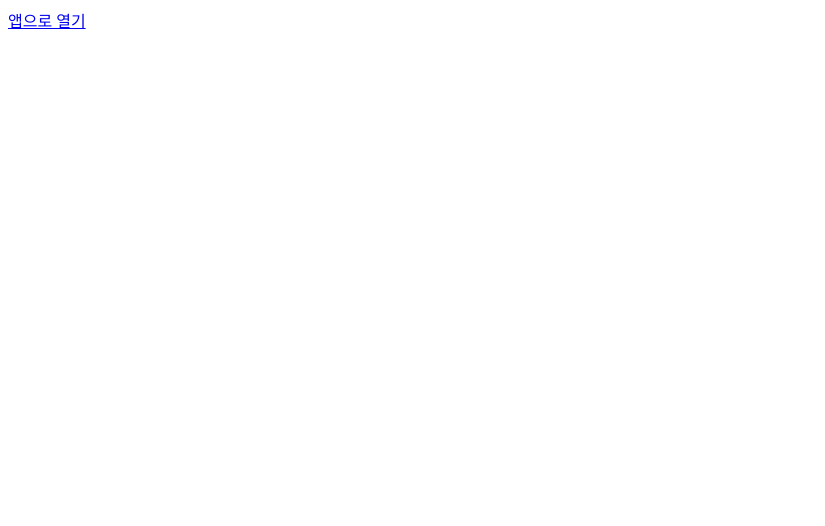
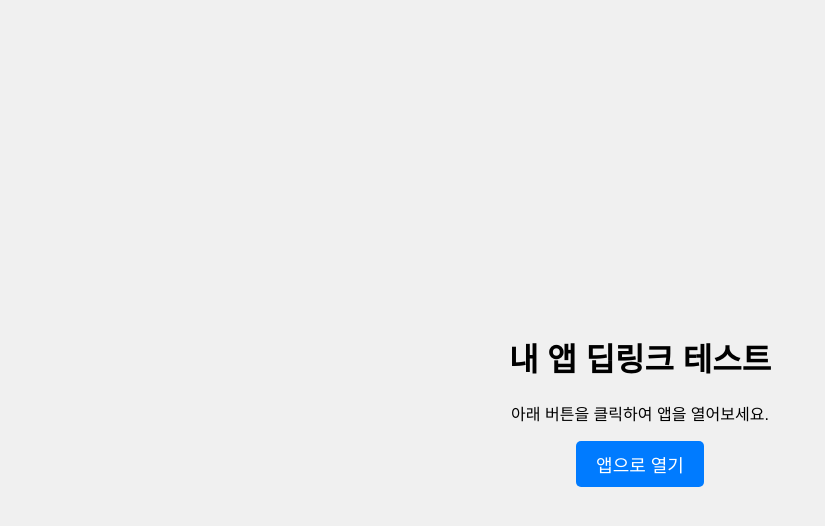
Before and after one commit to tangoOptonics/tangoOptonics.github.io, a plain HTML site: page deeplink.html in a window 1280 px wide. Shown: the whole page, without its empty margins (0-825 px from the left). Drawn offline with Linux system fonts and the light colour scheme.

Commit message:
Update deeplink.html

```diff
--- a/deeplink.html
+++ b/deeplink.html
@@ -1,10 +1,52 @@
-<script>
-function openApp() {
-    window.location.href = "https://tangooptonics.github.io/?content=someValue";
-    setTimeout(function() {
-        window.location.href = "https://play.google.com/store/apps/details?id=your.package.name";
-    }, 500);
-}
-</script>
+<!DOCTYPE html>
+<html lang="ko">
+<head>
+    <meta charset="UTF-8">
+    <meta name="viewport" content="width=device-width, initial-scale=1.0">
+    <title>내 앱 딥링크 테스트</title>
+    <style>
+        body {
+            font-family: Arial, sans-serif;
+            display: flex;
+            justify-content: center;
+            align-items: center;
+            height: 100vh;
+            margin: 0;
+            background-color: #f0f0f0;
+        }
+        .container {
+            text-align: center;
+        }
+        .btn {
+            display: inline-block;
+            padding: 10px 20px;
+            background-color: #007bff;
+            color: white;
+            text-decoration: none;
+            border-radius: 5px;
+            font-size: 18px;
+        }
+    </style>
+</head>
+<body>
+    <div class="container">
+        <h1>내 앱 딥링크 테스트</h1>
+        <p>아래 버튼을 클릭하여 앱을 열어보세요.</p>
+        <a href="https://tangooptonics.github.io/?content=testValue" class="btn" id="openApp">앱으로 열기</a>
+    </div>
 
-<a href="#" onclick="openApp();">앱으로 열기</a>
+    <script>
+    document.getElementById('openApp').addEventListener('click', function(e) {
+        e.preventDefault();
+        var appUrl = "https://tangooptonics.github.io/?content=testValue";
+        var playStoreUrl = "https://play.google.com/store/apps/details?id=your.package.name";
+
+        window.location.href = appUrl;
+
+        setTimeout(function() {
+            window.location.href = playStoreUrl;
+        }, 500);
+    });
+    </script>
+</body>
+</html>
```
